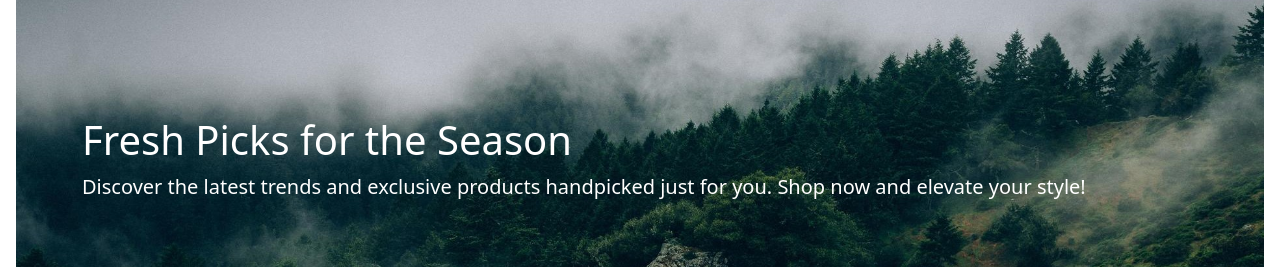
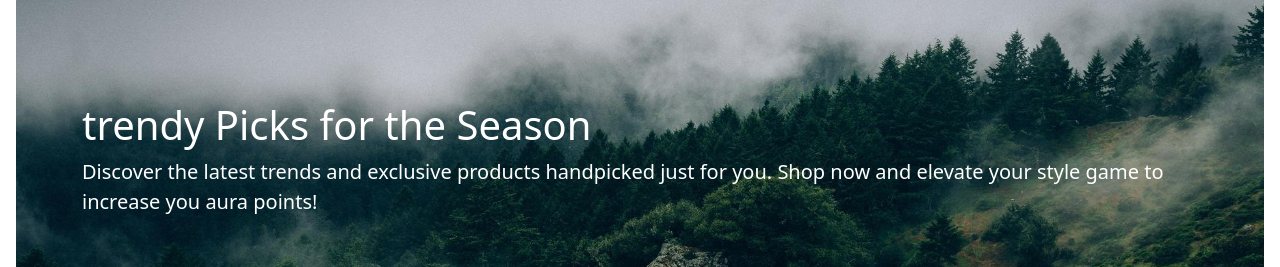
Before and after one commit to MunazzaRaees/ApnaStore-MERN-based-E-commerce-Platform, a React (Create React App) app: page / in a window 1280 px wide. Shown: the part 154-421 px from the top of the page. Built offline with nearby package versions, Linux system fonts and the light colour scheme; no server answers.

Commit message:
Updated main.jsx to format interface of landing page

```diff
--- a/src/components/main.jsx
+++ b/src/components/main.jsx
@@ -13,9 +13,9 @@ const Home = () => {
           />
           <div className="card-img-overlay d-flex align-items-center">
             <div className="container">
-              <h5 className="card-title fs-1 text fw-lighter">Fresh Picks for the Season</h5>
+              <h5 className="card-title fs-1 text fw-lighter">trendy Picks for the Season</h5>
               <p className="card-text fs-5 d-none d-sm-block ">
-                Discover the latest trends and exclusive products handpicked just for you. Shop now and elevate your style!
+                Discover the latest trends and exclusive products handpicked just for you. Shop now and elevate your style game to increase you aura points!
               </p>
             </div>
           </div>
```
